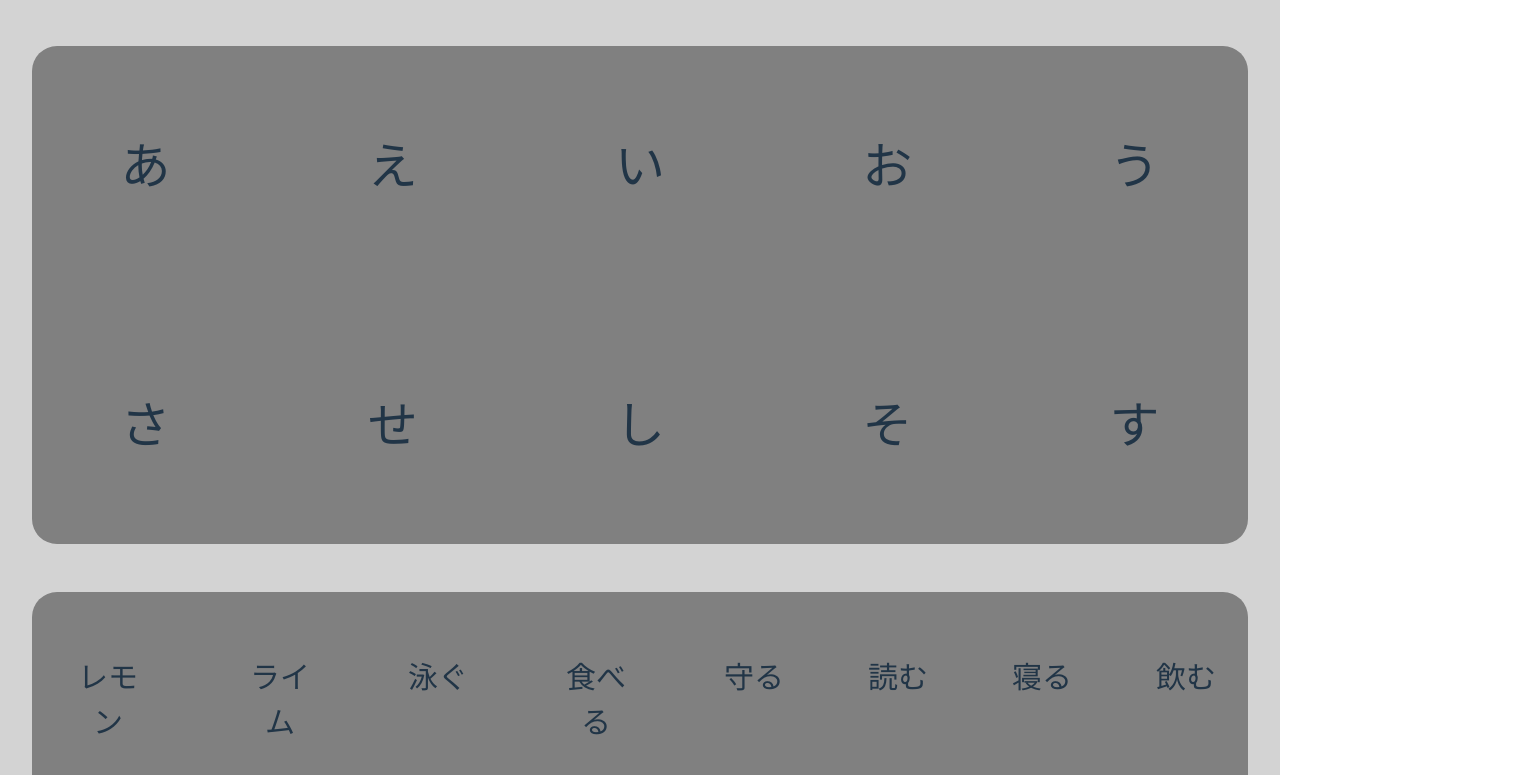
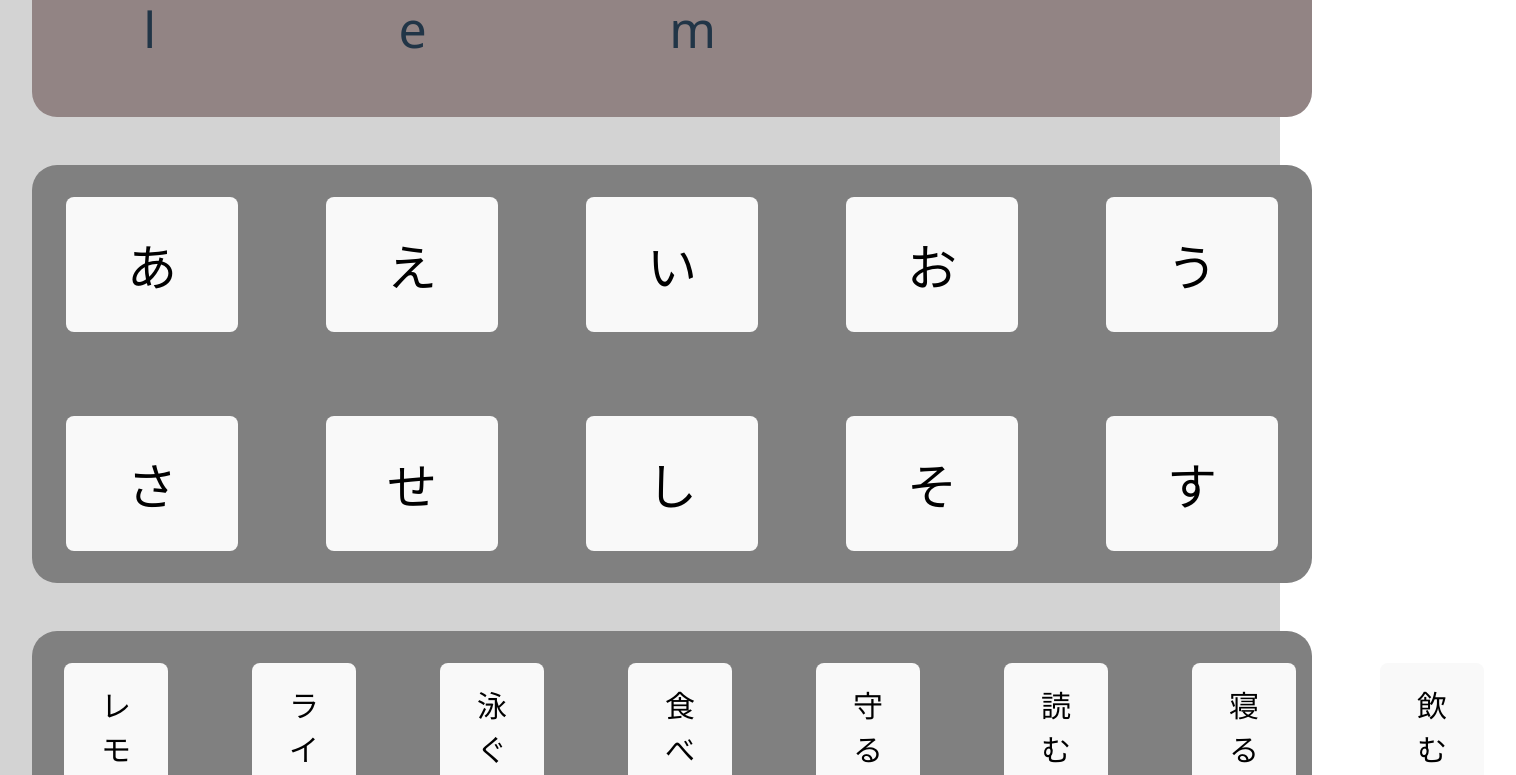
Before and after one commit to JGPico/JapaneseConjugator, a React (Vite) app: page / in a window 1280 px wide. Shown: the part 229-1004 px from the top of the page, 1516 px wide, since content can reach past the window. Built offline with nearby package versions, Linux system fonts and the light colour scheme.

Commit message:
function to buttons

```diff
--- a/src/App.css
+++ b/src/App.css
@@ -14,6 +14,10 @@
   background: rgb(146, 132, 132);
 }
 
+.grid-display p {
+  font-size: 50px;
+}
+
 .grid-letters {
   gap: 1.25rem;
   display: grid;
@@ -23,7 +27,7 @@
   background: gray;
 }
 
-.grid-letters p {
+.grid-letters button {
   font-size: 50px;
 }
 
@@ -36,7 +40,7 @@
   background: gray;
 }
 
-.word-font {
+.grid-verbs button {
   font-size: 30px;
 }
 
--- a/src/App.tsx
+++ b/src/App.tsx
@@ -14,6 +14,11 @@ function App() {
 
   // This needs a function to add to and remove from on button press instead
   const displayArray = genWordArray(displayList)
+
+  const handleClick = () => {
+    console.log(`display[0]: ${displayList[0]}`)
+    return null;
+  }
 
   document.body.style = 'background: lightgray;';
 
@@ -39,7 +44,8 @@ function App() {
           return (
             <Card
               key={id}
-              jword={jword}></Card>
+              jword={jword}
+              onClick={() => { handleClick() }}></Card>
           )
         })}
       </div>
@@ -50,7 +56,8 @@ function App() {
           return (
             <Card
               key={id}
-              jword={jword}></Card>
+              jword={jword}
+              onClick={() => { handleClick() }}></Card>
           )
         })}
 
--- a/src/components/Card.tsx
+++ b/src/components/Card.tsx
@@ -1,11 +1,13 @@
 interface CProps {
     jword: string
+    onClick: () => void
 }
 
-const Card = ({ jword }: CProps) => {
+const Card = ({ jword, onClick }: CProps) => {
+
     return (
         <div className="card">
-            <p className="word-font">{jword}</p>
+            <button onClick={onClick}>{jword}</button>
         </div>
     )
 }
```
